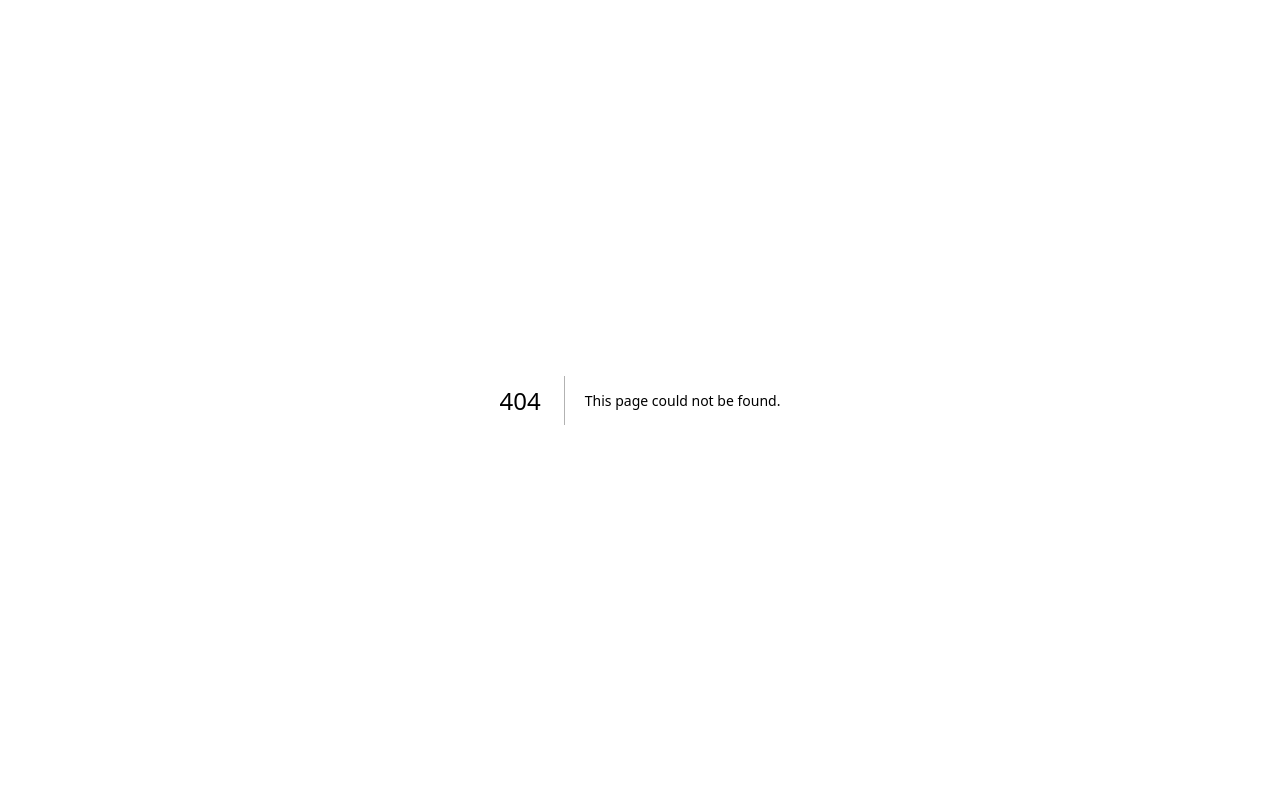
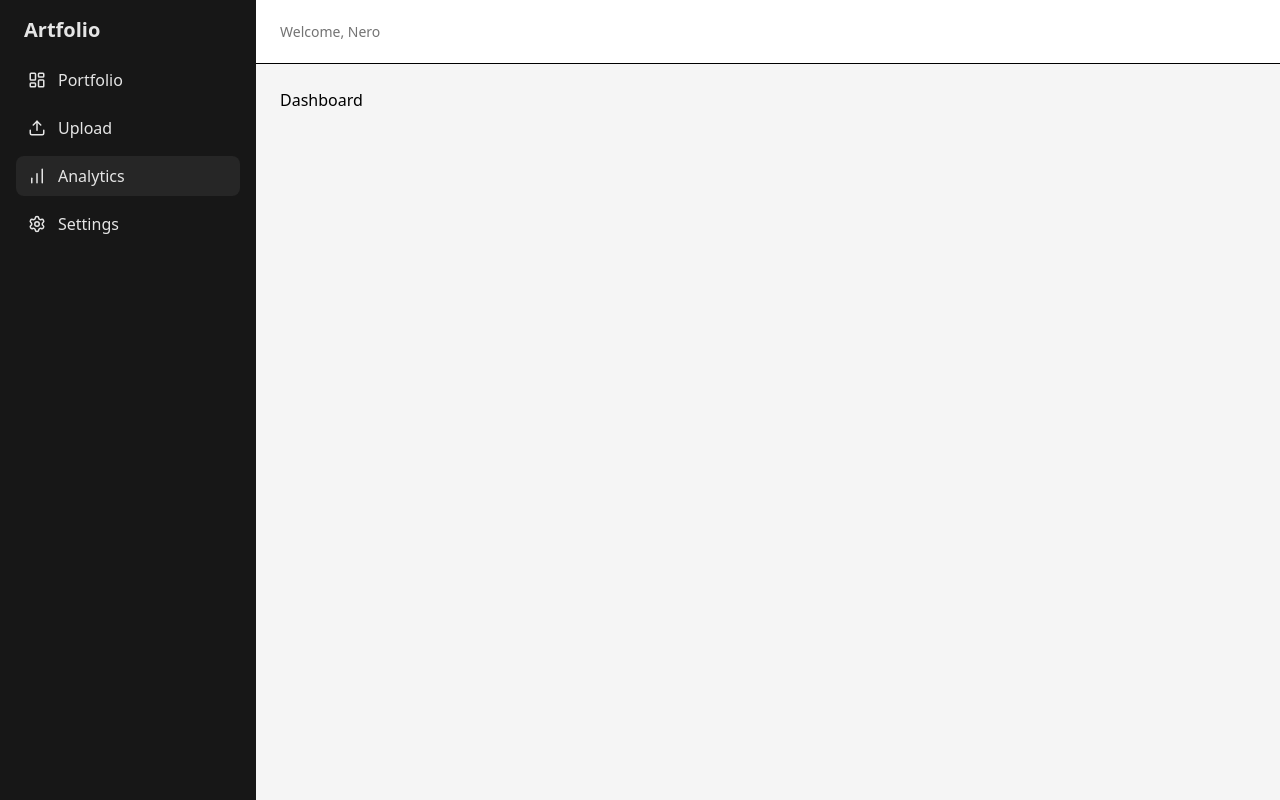
Before and after one commit to nerokome/Artfolio, a Next.js app: page /dashboard in a window 1280 px wide. Before the commit this address had no page. Built offline with nearby package versions, Linux system fonts and the light colour scheme.

Commit message:
implemented the dashboard

```diff
--- a/app/auth/signup/page.tsx
+++ b/app/auth/signup/page.tsx
@@ -99,13 +99,17 @@ const Signup = () => {
                     Login
                   </Link>
                 </p>
+<Link href="/dashboard">
+  <button
+    type="button"
+    className="mt-6 w-1/2 mx-auto py-3 rounded-2xl border-2 border-cyan-400/60 text-white font-medium
+               hover:bg-cyan-400/10 hover:shadow-[0_0_15px_rgba(34,211,238,0.3)]
+               transition-all duration-300"
+  >
+    Sign Up
+  </button>
+</Link>
 
-                <button
-                  type="submit"
-                  className="mt-6 w-1/2 mx-auto py-3 rounded-2xl border-2 border-cyan-400/60 text-white font-medium hover:bg-cyan-400/10 hover:shadow-[0_0_15px_rgba(34,211,238,0.3)] transition-all duration-300"
-                >
-                  Sign Up
-                </button>
               </form>
 
             </div>
--- /dev/null
+++ b/app/components/Header.tsx
@@ -0,0 +1,17 @@
+'use client'
+
+import Image from 'next/image'
+
+export default function Header() {
+  return (
+    <header className="h-16 bg-white border-b flex items-center justify-between px-6">
+      <div className="text-sm text-neutral-500">
+        Welcome, Nero
+      </div>
+
+      <div className="flex items-center gap-3">
+
+      </div>
+    </header>
+  )
+}
--- /dev/null
+++ b/app/components/Sidebar.tsx
@@ -0,0 +1,36 @@
+'use client'
+
+import Link from 'next/link'
+import { LayoutDashboard, Upload, BarChart, Settings } from 'lucide-react'
+
+export default function Sidebar() {
+  return (
+    <aside className="w-64 bg-neutral-900 text-neutral-200 flex flex-col">
+      <div className="px-6 py-4 text-xl font-semibold">
+        Artfolio
+      </div>
+
+      <nav className="flex-1 px-4 space-y-2">
+        <Link href="/" className="flex items-center gap-3 px-3 py-2 rounded-lg hover:bg-neutral-800">
+          <LayoutDashboard size={18} />
+          Portfolio
+        </Link>
+
+        <Link href="/upload" className="flex items-center gap-3 px-3 py-2 rounded-lg hover:bg-neutral-800">
+          <Upload size={18} />
+          Upload
+        </Link>
+
+        <Link href="/analytics" className="flex items-center gap-3 px-3 py-2 rounded-lg bg-neutral-800">
+          <BarChart size={18} />
+          Analytics
+        </Link>
+
+        <Link href="/settings" className="flex items-center gap-3 px-3 py-2 rounded-lg hover:bg-neutral-800">
+          <Settings size={18} />
+          Settings
+        </Link>
+      </nav>
+    </aside>
+  )
+}
--- /dev/null
+++ b/app/dashboard/analytics/Page.tsx
@@ -0,0 +1,11 @@
+import React from 'react'
+
+const Page = () => {
+  return (
+    <div>
+      Analytics page
+    </div>
+  )
+}
+
+export default Page
--- /dev/null
+++ b/app/dashboard/layout.tsx
@@ -0,0 +1,28 @@
+
+import Header from '../components/Header'
+import Sidebar from '../components/Sidebar'
+
+
+
+export default function RootLayout({
+  children,
+}: {
+  children: React.ReactNode
+}) {
+  return (
+    <html lang="en">
+      <body className="bg-neutral-100">
+        <div className="flex h-screen overflow-hidden">
+          <Sidebar/>
+          <div className="flex flex-col flex-1">
+            <Header />
+            <main className="flex-1 overflow-y-auto p-6">
+              {children}
+            </main>
+
+          </div>
+        </div>
+      </body>
+    </html>
+  )
+}
--- /dev/null
+++ b/app/dashboard/page.tsx
@@ -0,0 +1,11 @@
+import React from 'react'
+
+const Dashboard = () => {
+  return (
+    <div>
+      Dashboard
+    </div>
+  )
+}
+
+export default Dashboard
--- /dev/null
+++ b/app/dashboard/portfolio/Page.tsx
@@ -0,0 +1,11 @@
+import React from 'react'
+
+const Page = () => {
+  return (
+    <div>
+      portfolio page
+    </div>
+  )
+}
+
+export default Page
--- /dev/null
+++ b/app/dashboard/settings.tsx/Page.tsx
@@ -0,0 +1,11 @@
+import React from 'react'
+
+const Page = () => {
+  return (
+    <div>
+      Settings page
+    </div>
+  )
+}
+
+export default Page
--- a/package.json
+++ b/package.json
@@ -9,6 +9,7 @@
     "lint": "eslint"
   },
   "dependencies": {
+    "lucide-react": "^0.562.0",
     "next": "16.1.0",
     "react": "19.2.3",
     "react-dom": "19.2.3",
```
Also changed, not shown: 1 other file (tests, documents, lock files or other folders).
